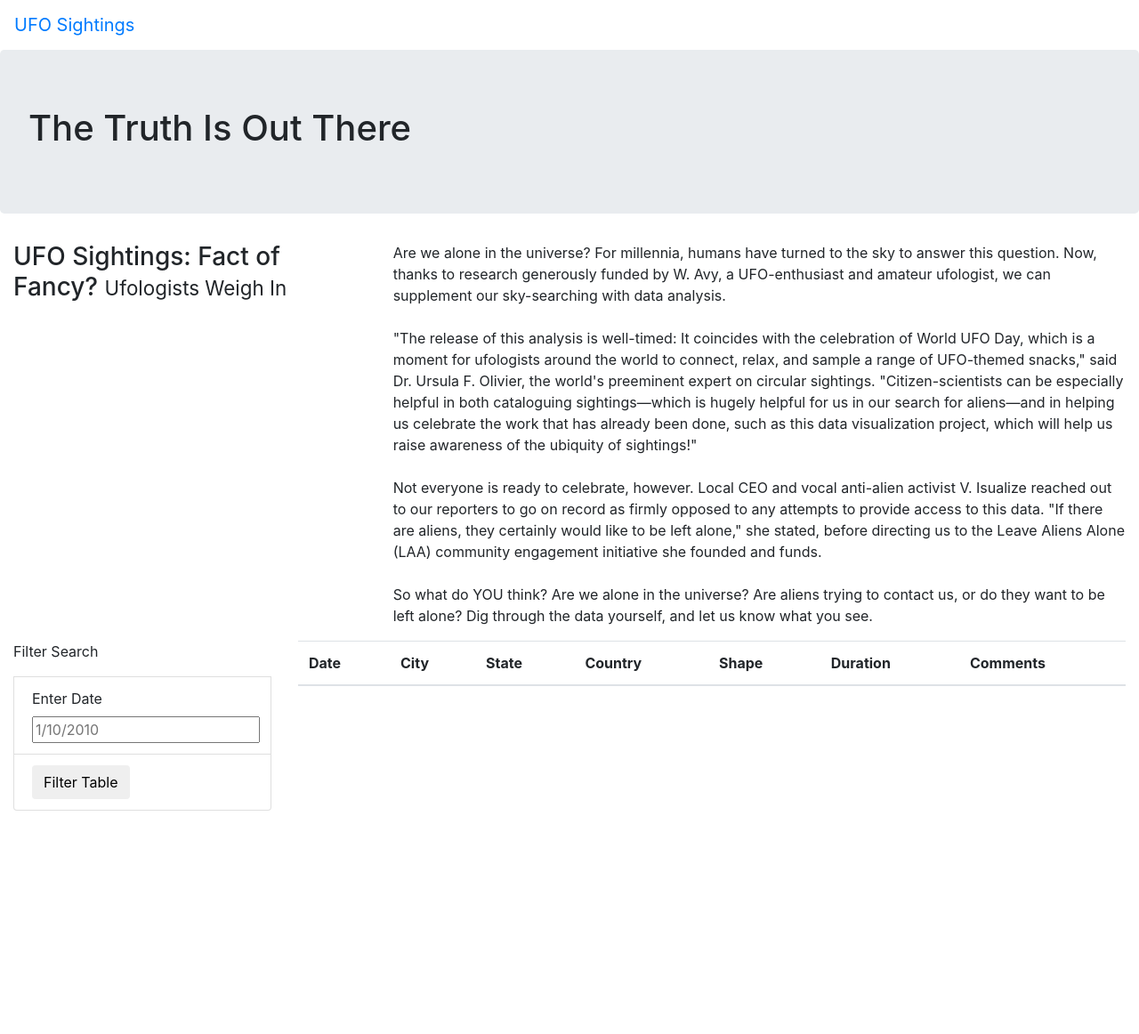
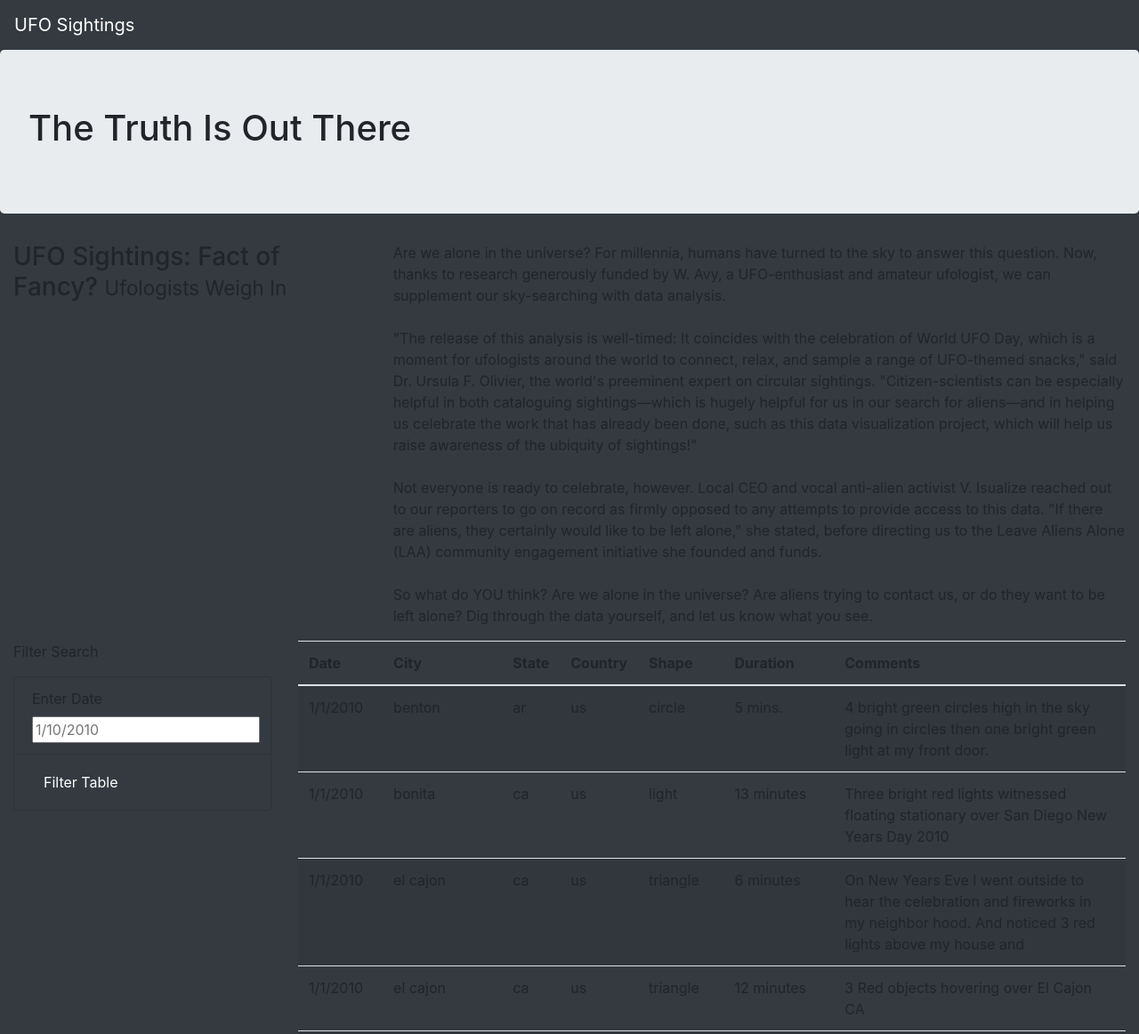
Before and after one commit to rachael-meinders/UFOS, a plain HTML site: page index.html in a window 1280 px wide. Shown: the top 1162 px of the page at 89% size. Before the commit the page ends 911 px from the top, so only its background shows below. Drawn offline with nearby package versions, Linux system fonts and the light colour scheme.

Commit message:
final commit for initial code

```diff
--- a/index.html
+++ b/index.html
@@ -13,15 +13,15 @@
     />
     <link rel="stylesheet" href="static/css/style.css">
 </head>
-<body>
+<body class="bg-dark">
     <!-- 11.6.1 -formatting -->
     <!-- header -->
     <div class="wrapper">
-        <nav class="navbar navbar-expand-lg">
+        <nav class="navbar navbar-dark bg-dark navbar-expand-lg">
             <a class="navbar-brand" href="index.html">UFO Sightings</a>
         </nav>
         <div class="jumbotron">
-            <h1>The Truth Is Out There</h1>
+            <h1 class="dislay-4">The Truth Is Out There</h1>
         </div>
         <div class="container-fluid">
             <div class="row">
@@ -38,19 +38,18 @@
         <div class="container-fluid">
             <div class="row">
                 <div class="col-md-3">
-                    <form>
+                    <form class="bg-dark">
                         <p>Filter Search</p>
-                      </form>
-                    <ul class="list-group">
-
-                    </ul>
-                    <li class="list-group-item">
+                    <ul class="list-group bg-dark">
+                        <li class="list-group-item bg-dark">
                             <label for="date">Enter Date</label>
                             <input type="text" placeholder="1/10/2010" id="datetime" />
                         </li>
-                    <li class="list-group-item">
-                        <button id="filter-btn" type="button" class="btn btn-default">Filter Table</button>
+                        <li class="list-group-item bg-dark">
+                            <button id="filter-btn" type="button" class="btn btn-dark">Filter Table</button>
                         </li>
+                    </ul>
+                </form>
                 </div>
                 <!-- formatting for data table -->
                 <div class="col-md-9">
--- a/static/js/app.js
+++ b/static/js/app.js
@@ -19,7 +19,7 @@ function buildTable(data) {
         // loop through each field in dataRow & add
         // each value as table cell (td)
         Object.values(dataRow).forEach((val) => {
-            let cell = row.apend("td");
+            let cell = row.append("td");
             cell.text(val);
             }
         );
@@ -44,6 +44,5 @@ function handleClick() {
 // 11.5.4 - attach event to listen for the form button
 d3.selectAll("#filter-btn").on("click", handleClick);
 
-
-// 11.5.4 - build table when the page loads
+// 11.5.4 - build table when the page loadss
 buildTable(tableData);
```
Lines whose indentation alone changed are shown as unchanged.
